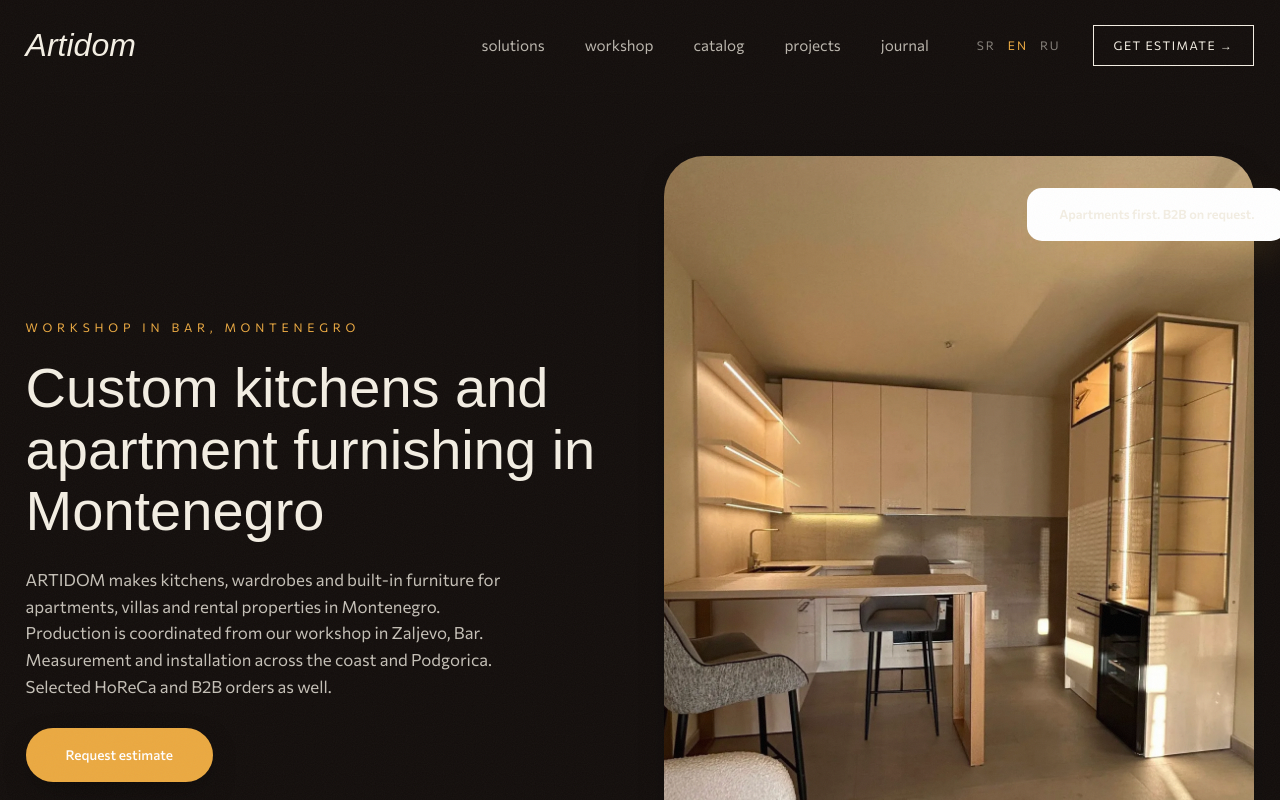
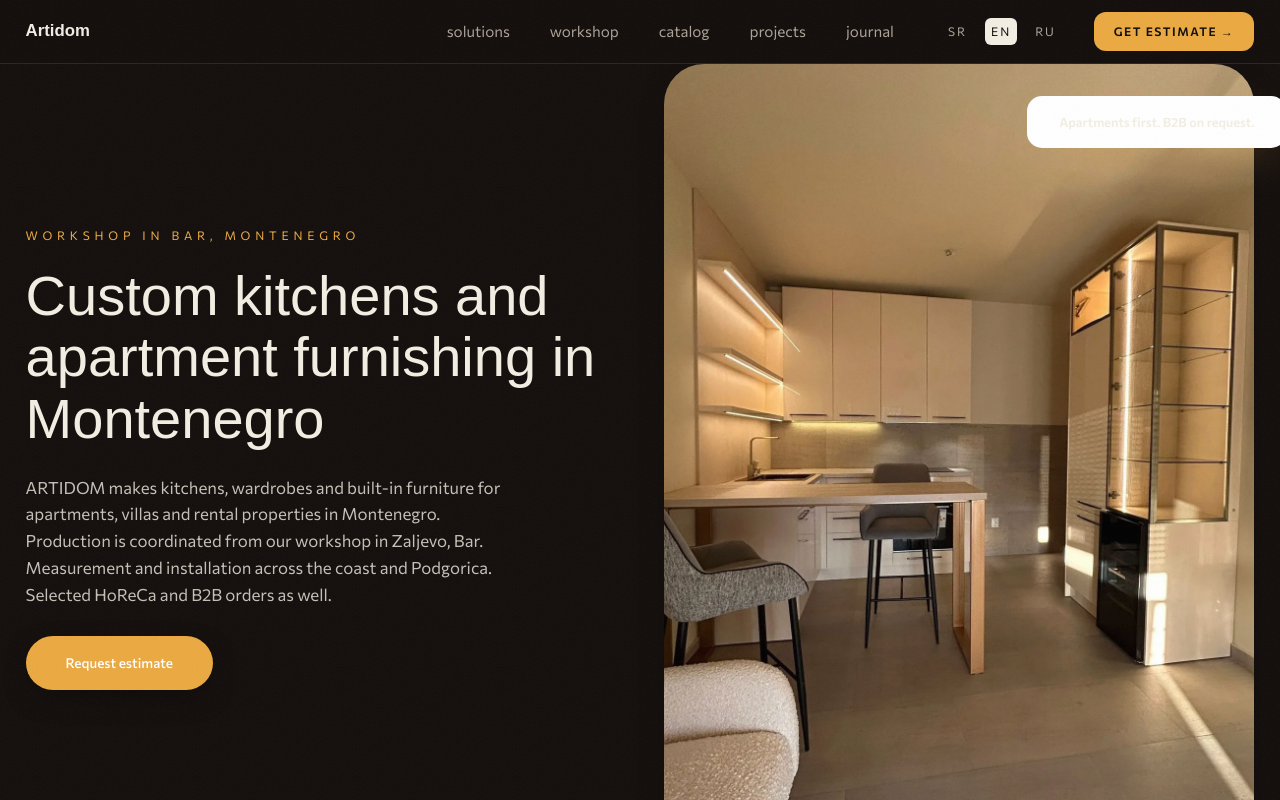
Before and after one commit to Kirill552/artidom-com, a Next.js app: page /en in a window 1280 px wide. Shown: the top 800 px of the page. Built offline with nearby package versions, Linux system fonts and the light colour scheme; a web font is replaced by a local one.

Commit message:
feat(chrome): тёмный Nav/Footer, клиентский lang-switch, Spotlight/Veil/Reveal, фикс MessengerLinks

```diff
--- a/src/components/Footer/Footer.module.css
+++ b/src/components/Footer/Footer.module.css
@@ -1,7 +1,8 @@
 .footer {
     margin-top: 8rem;
-    background: var(--color-text);
-    color: var(--color-bg);
+    background: var(--surface-night);
+    color: var(--ink-dim);
+    border-top: 1px solid var(--hairline);
     padding: 5rem 4vw 2rem;
 }
 
@@ -12,14 +13,15 @@
     max-width: var(--container-max);
     margin: 0 auto;
     padding-bottom: 3rem;
-    border-bottom: 1px solid rgba(253, 250, 245, 0.1);
+    border-bottom: 1px solid var(--hairline);
 }
 
 .logo {
     font-family: var(--font-display);
-    font-size: 2rem;
-    font-style: italic;
-    font-weight: 300;
+    font-size: 1.4rem;
+    font-style: normal;
+    font-weight: 600;
+    color: var(--ink-warm);
     display: block;
     margin-bottom: 1rem;
 }
@@ -45,15 +47,14 @@
 }
 
 .links a {
-    color: var(--color-bg);
-    opacity: 0.6;
+    color: var(--ink-dim);
     font-size: 0.9rem;
     font-weight: 300;
-    transition: opacity 0.3s;
+    transition: color 0.3s;
 }
 
 .links a:hover {
-    opacity: 1;
+    color: var(--ink-warm);
 }
 
 .contact {
@@ -63,19 +64,20 @@
 }
 
 .contact a {
-    color: var(--color-bg);
-    opacity: 0.6;
+    color: var(--ink-dim);
     font-size: 0.9rem;
-    transition: opacity 0.3s;
+    transition: color 0.3s;
 }
 
 .contact a:hover {
-    opacity: 1;
+    color: var(--ink-warm);
 }
 
 .bottom {
     max-width: var(--container-max);
     margin: 2rem auto 0;
+    padding-top: 1.5rem;
+    border-top: 1px solid var(--hairline);
     display: flex;
     justify-content: space-between;
     gap: 1rem;
--- a/src/components/MessengerLinks/MessengerLinks.module.css
+++ b/src/components/MessengerLinks/MessengerLinks.module.css
@@ -8,10 +8,10 @@
   display: flex;
   align-items: center;
   justify-content: center;
-  color: var(--color-muted, #7a826e);
-  transition: color 0.2s;
+  color: var(--ink-dim);
+  transition: color 0.2s var(--ease-out-brand);
 }
 
 .icon:hover {
-  color: var(--color-text, #fdfaf5);
+  color: var(--amber-light);
 }
--- a/src/components/Nav/Nav.module.css
+++ b/src/components/Nav/Nav.module.css
@@ -1,18 +1,27 @@
 .nav {
+  position: fixed;
+  top: 0;
+  left: 0;
+  right: 0;
+  z-index: 50;
   display: flex;
   justify-content: space-between;
   align-items: center;
-  padding: 1.25rem 0;
-  border-bottom: 1px solid rgba(45, 42, 38, 0.06);
+  height: 64px;
+  padding: 0 max(16px, 2vw);
+  background: oklch(0.17 0.01 50 / 0.72);
+  -webkit-backdrop-filter: blur(14px);
+  backdrop-filter: blur(14px);
+  border-bottom: 1px solid var(--hairline);
 }
 
 .logo {
   font-family: var(--font-display);
-  font-size: 2rem;
-  font-style: italic;
-  font-weight: 300;
-  color: var(--color-text);
-  z-index: 101;
+  font-size: 1.05rem;
+  font-style: normal;
+  font-weight: 600;
+  color: var(--ink-warm);
+  z-index: 90;
 }
 
 .burger {
@@ -22,7 +31,7 @@
   width: 32px;
   height: 24px;
   position: relative;
-  z-index: 101;
+  z-index: 90;
 }
 
 .burgerLine,
@@ -31,8 +40,8 @@
   display: block;
   width: 100%;
   height: 1.5px;
-  background: var(--color-text);
-  transition: 0.3s;
+  background: var(--ink-warm);
+  transition: top 0.3s, transform 0.3s, background-color 0.3s;
   position: absolute;
   left: 0;
 }
@@ -60,14 +69,12 @@
   font-size: 0.95rem;
   font-weight: 300;
   text-transform: lowercase;
-  color: var(--color-text);
-  opacity: 0.75;
-  transition: opacity 0.3s;
+  color: var(--ink-dim);
+  transition: color 180ms var(--ease-out-brand);
 }
 
 .links a:hover {
-  opacity: 1;
-  color: var(--color-accent);
+  color: var(--ink-warm);
 }
 
 .right {
@@ -82,35 +89,48 @@
 }
 
 .lang {
+  background: none;
+  border: 0;
+  cursor: pointer;
+  font: inherit;
   font-size: 0.75rem;
   font-weight: 300;
   text-transform: uppercase;
   letter-spacing: 2px;
-  opacity: 0.5;
-  transition: opacity 0.3s;
+  color: var(--ink-dim);
+  padding: 4px 6px;
+  border-radius: 6px;
+  transition: color 180ms var(--ease-out-brand), background-color 180ms var(--ease-out-brand);
 }
 
-.lang:hover { opacity: 0.9; }
+.lang:hover {
+  color: var(--ink-warm);
+}
 
-.langActive {
-  opacity: 1;
-  color: var(--color-accent);
+.langActive,
+.langActive:hover {
+  color: var(--surface-night);
+  background: var(--ink-warm);
 }
 
 .cta {
   font-size: 0.75rem;
-  font-weight: 400;
+  font-weight: 600;
   text-transform: uppercase;
   letter-spacing: 1.5px;
   padding: 0.6rem 1.25rem;
-  border: 1px solid var(--color-text);
-  color: var(--color-text);
-  transition: all 0.4s;
+  background: var(--amber-light);
+  color: var(--surface-night);
+  border-radius: var(--radius);
+  transition: background-color 180ms var(--ease-out-brand), transform 120ms var(--ease-out-brand);
 }
 
 .cta:hover {
-  background: var(--color-text);
-  color: var(--color-bg);
+  background: var(--amber-deep);
+}
+
+.cta:active {
+  transform: scale(0.97);
 }
 
 @media (max-width: 900px) {
@@ -121,12 +141,12 @@
   .menu {
     position: fixed;
     inset: 0;
-    background: var(--color-bg);
+    background: var(--surface-night);
     flex-direction: column;
     justify-content: center;
     align-items: center;
     gap: 3rem;
-    z-index: 100;
+    z-index: 80;
     opacity: 0;
     pointer-events: none;
     transition: opacity 0.3s;
@@ -144,7 +164,8 @@
   }
 
   .links a {
-    font-size: 1.25rem;
+    font-family: var(--font-display);
+    font-size: 1.6rem;
   }
 
   .right {
--- a/src/components/Nav/Nav.tsx
+++ b/src/components/Nav/Nav.tsx
@@ -1,15 +1,15 @@
 'use client';
 import { useState } from 'react';
 import { useTranslations, useLocale } from 'next-intl';
-import { Link } from '@/i18n/routing';
-import { appLocales, replaceLocaleInPathname } from '@/i18n/locale-config';
-import { usePathname } from 'next/navigation';
+import { Link, usePathname, useRouter } from '@/i18n/routing';
+import { appLocales } from '@/i18n/locale-config';
 import styles from './Nav.module.css';
 
 export default function Nav() {
   const t = useTranslations('Nav');
   const locale = useLocale();
   const pathname = usePathname();
+  const router = useRouter();
   const [open, setOpen] = useState(false);
 
   return (
@@ -41,14 +41,18 @@ export default function Nav() {
             {appLocales.map((lang) => {
               const isActive = locale === lang;
               return (
-                <a
+                <button
                   key={lang}
-                  href={isActive ? undefined : replaceLocaleInPathname(pathname, lang)}
+                  type="button"
+                  onClick={() => {
+                    setOpen(false);
+                    router.replace(pathname, { locale: lang });
+                  }}
                   className={`${styles.lang} ${isActive ? styles.langActive : ''}`}
-                  style={isActive ? { pointerEvents: 'none' } : undefined}
+                  aria-current={isActive ? 'true' : undefined}
                 >
                   {t(`lang_${lang}`)}
-                </a>
+                </button>
               );
             })}
           </div>
--- /dev/null
+++ b/src/components/motion/RevealController.tsx
@@ -0,0 +1,33 @@
+'use client';
+import { useEffect } from 'react';
+
+export default function RevealController() {
+  useEffect(() => {
+    const elements = Array.from(document.querySelectorAll<HTMLElement>('.rv'));
+    if (elements.length === 0) return;
+
+    const reducedMotion = window.matchMedia('(prefers-reduced-motion: reduce)').matches;
+    if (reducedMotion || !('IntersectionObserver' in window)) {
+      elements.forEach((el) => el.classList.add('in'));
+      return;
+    }
+
+    const observer = new IntersectionObserver(
+      (entries) => {
+        entries.forEach((entry) => {
+          if (entry.isIntersecting) {
+            entry.target.classList.add('in');
+            observer.unobserve(entry.target);
+          }
+        });
+      },
+      { threshold: 0.18 }
+    );
+
+    elements.forEach((el) => observer.observe(el));
+
+    return () => observer.disconnect();
+  }, []);
+
+  return null;
+}
--- /dev/null
+++ b/src/components/motion/Spotlight.module.css
@@ -0,0 +1,26 @@
+.spotlight {
+  position: fixed;
+  z-index: 40;
+  left: 0;
+  top: 0;
+  width: 720px;
+  height: 720px;
+  margin: -360px 0 0 -360px;
+  border-radius: 50%;
+  pointer-events: none;
+  opacity: 0;
+  transition: opacity 700ms var(--ease-out-brand);
+  background: radial-gradient(circle, oklch(0.82 0.13 80 / 0.09) 0%, oklch(0.78 0.14 75 / 0.045) 34%, transparent 68%);
+  mix-blend-mode: screen;
+  will-change: transform;
+}
+
+.spotlight.on {
+  opacity: 1;
+}
+
+@media (prefers-reduced-motion: reduce) {
+  .spotlight {
+    display: none;
+  }
+}
--- /dev/null
+++ b/src/components/motion/Spotlight.tsx
@@ -0,0 +1,51 @@
+'use client';
+import { useEffect, useRef } from 'react';
+import styles from './Spotlight.module.css';
+
+export default function Spotlight() {
+  const ref = useRef<HTMLDivElement>(null);
+
+  useEffect(() => {
+    const el = ref.current;
+    if (!el) return;
+
+    const finePointer = window.matchMedia('(hover: hover) and (pointer: fine)');
+    const reducedMotion = window.matchMedia('(prefers-reduced-motion: reduce)');
+    if (!finePointer.matches || reducedMotion.matches) return;
+
+    let raf = 0;
+    let targetX = window.innerWidth / 2;
+    let targetY = window.innerHeight / 2;
+    let currentX = targetX;
+    let currentY = targetY;
+    let started = false;
+
+    const onMove = (e: PointerEvent) => {
+      targetX = e.clientX;
+      targetY = e.clientY;
+      if (!started) {
+        started = true;
+        currentX = targetX;
+        currentY = targetY;
+        el.classList.add(styles.on);
+      }
+    };
+
+    const tick = () => {
+      currentX += (targetX - currentX) * 0.09;
+      currentY += (targetY - currentY) * 0.09;
+      el.style.transform = `translate3d(${currentX}px, ${currentY}px, 0)`;
+      raf = requestAnimationFrame(tick);
+    };
+
+    window.addEventListener('pointermove', onMove, { passive: true });
+    raf = requestAnimationFrame(tick);
+
+    return () => {
+      window.removeEventListener('pointermove', onMove);
+      cancelAnimationFrame(raf);
+    };
+  }, []);
+
+  return <div className={styles.spotlight} aria-hidden="true" ref={ref} />;
+}
--- /dev/null
+++ b/src/components/motion/Veil.module.css
@@ -0,0 +1,70 @@
+.veil {
+  position: fixed;
+  inset: 0;
+  z-index: 90;
+  display: flex;
+  pointer-events: none;
+  animation: veilDone 0s 1.2s forwards;
+}
+
+.panel {
+  flex: 1;
+  background: var(--surface-deep);
+}
+
+.left {
+  animation: veilPanelLeft 850ms var(--ease-in-out-brand) 120ms both;
+}
+
+.right {
+  animation: veilPanelRight 850ms var(--ease-in-out-brand) 120ms both;
+}
+
+.word {
+  position: absolute;
+  left: 50%;
+  top: 50%;
+  transform: translate(-50%, -50%);
+  font-family: var(--font-display);
+  letter-spacing: 0.34em;
+  text-transform: uppercase;
+  color: var(--ink-dim);
+  animation: veilWordIn 700ms var(--ease-out-brand) 60ms both;
+}
+
+@keyframes veilPanelLeft {
+  to {
+    transform: translateX(-101%);
+  }
+}
+
+@keyframes veilPanelRight {
+  to {
+    transform: translateX(101%);
+  }
+}
+
+@keyframes veilWordIn {
+  from {
+    opacity: 0;
+  }
+  to {
+    opacity: 1;
+  }
+}
+
+@keyframes veilDone {
+  to {
+    visibility: hidden;
+  }
+}
+
+@media (prefers-reduced-motion: reduce) {
+  .veil {
+    display: none;
+  }
+}
+
+:global(.veil-skip) .veil {
+  display: none;
+}
```
Also changed, not shown: src/components/motion/Veil.tsx (added, +11 -0 lines).
